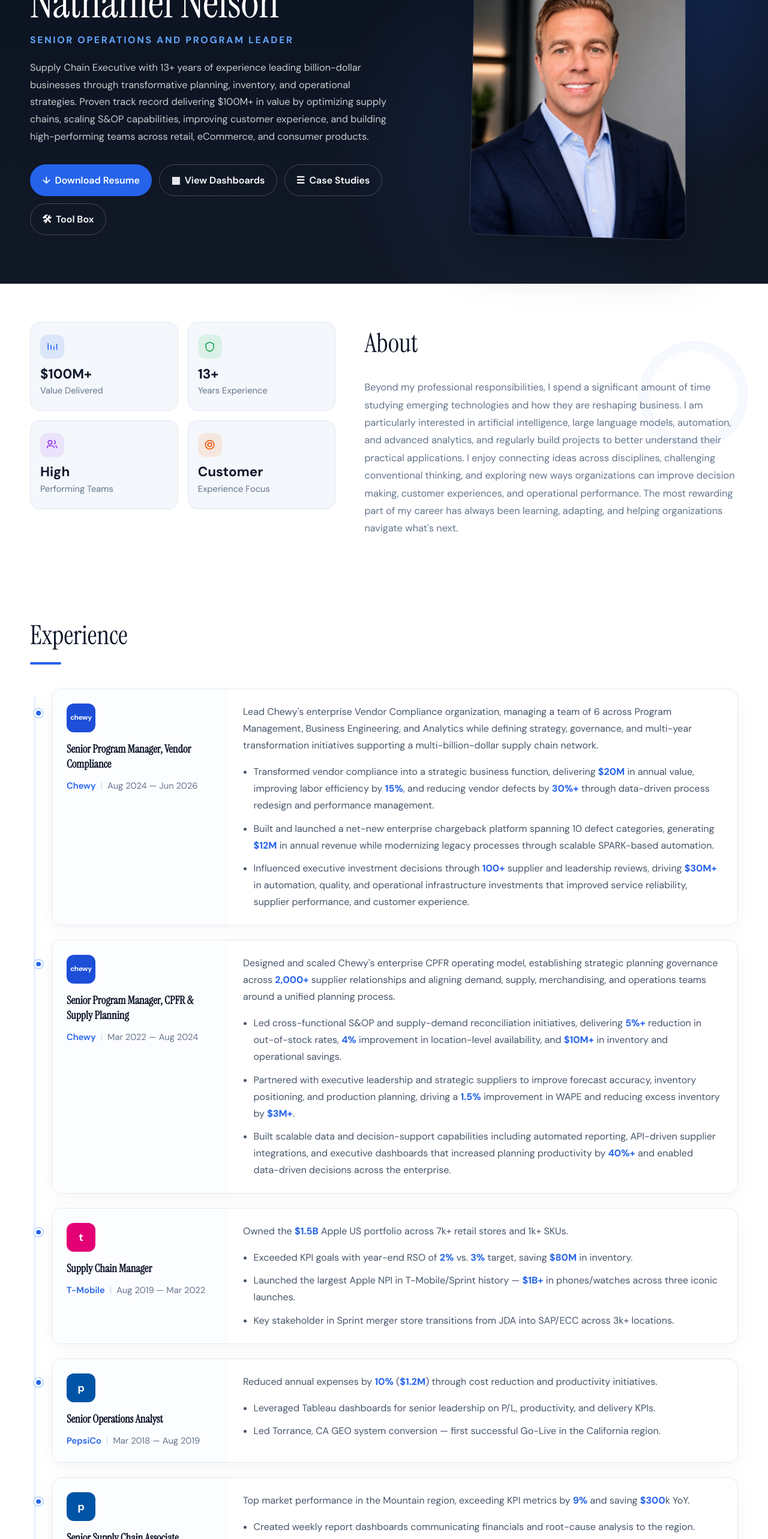
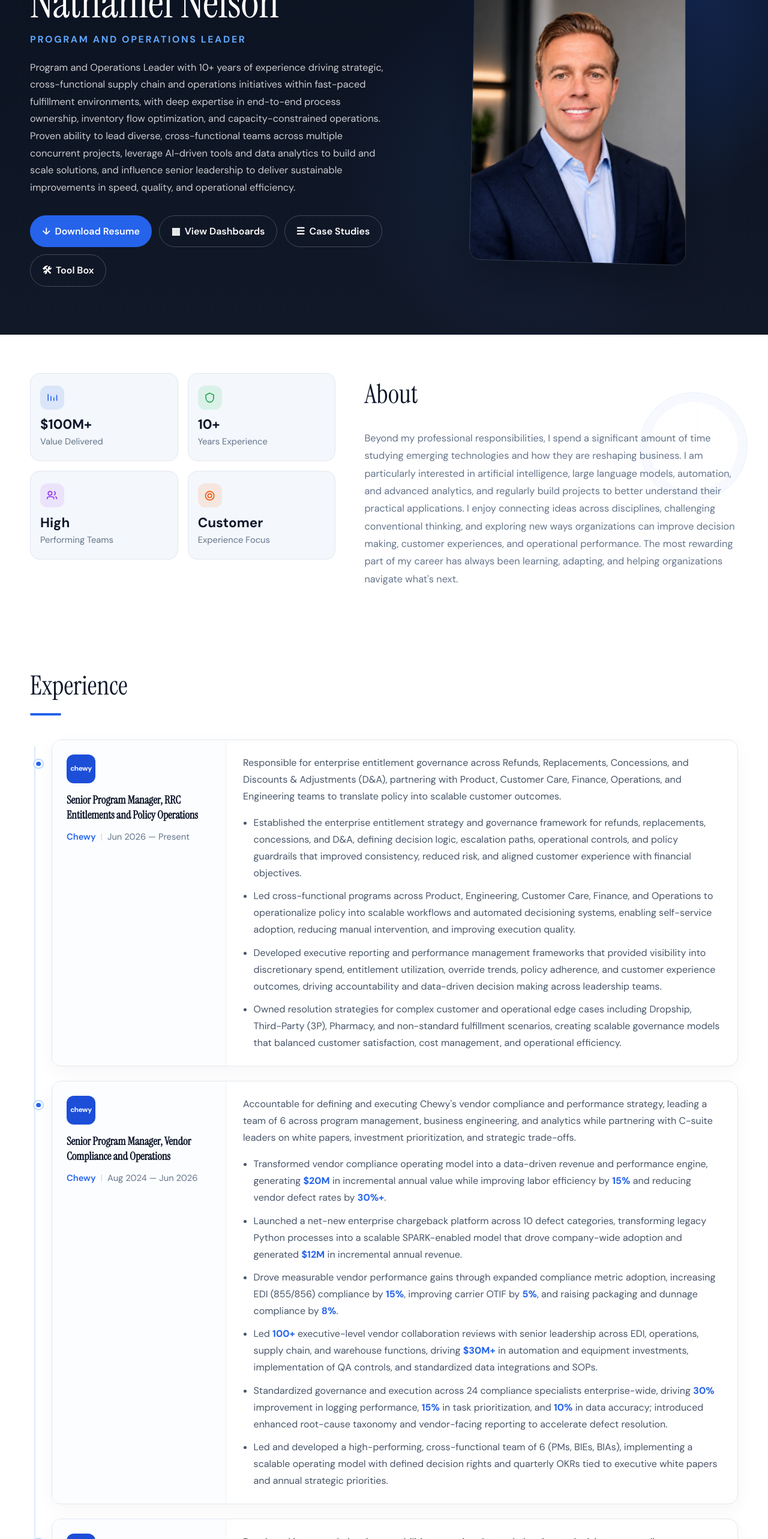
Before and after one commit to CaptianBoredASF/Website, a React (Vite) app: page / in a window 1280 px wide. Shown: the part 234-2800 px from the top of the page at 60% size. Built offline with nearby package versions, Linux system fonts and the light colour scheme.

Commit message:
Sync homepage content with updated resume

```diff
--- a/src/data/highlights.js
+++ b/src/data/highlights.js
@@ -7,7 +7,7 @@
   },
   {
     id: 'experience',
-    value: '13+',
+    value: '10+',
     label: 'Years Experience',
     icon: 'shield',
   },
--- a/src/data/resume.js
+++ b/src/data/resume.js
@@ -1,12 +1,12 @@
-// Tableau embed URLs: open a dashboard on Tableau Public → Share → Copy embed code → use the URL inside.
+// Tableau embed URLs: open a dashboard on Tableau Public → Share → Copy embed code → use the url value inside.
 
 export const siteConfig = {
   name: 'Nathaniel Nelson',
   domain: 'https://nathanielnelsond.com',
-  title: 'Senior Operations and Program Leader',
-  heroBadge: 'Supply Chain Executive',
+  title: 'Program and Operations Leader',
+  heroBadge: 'Supply Chain & Operations',
   tagline:
-    'Supply Chain Executive with 13+ years of experience leading billion-dollar businesses through transformative planning, inventory, and operational strategies. Proven track record delivering $100M+ in value by optimizing supply chains, scaling S&OP capabilities, improving customer experience, and building high-performing teams across retail, eCommerce, and consumer products.',
+    'Program and Operations Leader with 10+ years of experience driving strategic, cross-functional supply chain and operations initiatives within fast-paced fulfillment environments, with deep expertise in end-to-end process ownership, inventory flow optimization, and capacity-constrained operations. Proven ability to lead diverse, cross-functional teams across multiple concurrent projects, leverage AI-driven tools and data analytics to build and scale solutions, and influence senior leadership to deliver sustainable improvements in speed, quality, and operational efficiency.',
   email: 'Nathan.Nelson.D@gmail.com',
   phone: '(314) 566-4757',
   location: 'Fort Lauderdale, FL',
@@ -21,25 +21,44 @@
 
 export const experience = [
   {
-    role: 'Senior Program Manager, Vendor Compliance',
+    role: 'Senior Program Manager, RRC Entitlements and Policy Operations',
     company: 'Chewy',
-    period: 'Aug 2024 — Jun 2026',
+    location: 'Fort Lauderdale, FL',
+    period: 'Jun 2026 — Present',
     highlights: [
-      'Lead Chewy\'s enterprise Vendor Compliance organization, managing a team of 6 across Program Management, Business Engineering, and Analytics while defining strategy, governance, and multi-year transformation initiatives supporting a multi-billion-dollar supply chain network.',
-      'Transformed vendor compliance into a strategic business function, delivering $20M in annual value, improving labor efficiency by 15%, and reducing vendor defects by 30%+ through data-driven process redesign and performance management.',
-      'Built and launched a net-new enterprise chargeback platform spanning 10 defect categories, generating $12M in annual revenue while modernizing legacy processes through scalable SPARK-based automation.',
-      'Influenced executive investment decisions through 100+ supplier and leadership reviews, driving $30M+ in automation, quality, and operational infrastructure investments that improved service reliability, supplier performance, and customer experience.',
+      'Responsible for enterprise entitlement governance across Refunds, Replacements, Concessions, and Discounts & Adjustments (D&A), partnering with Product, Customer Care, Finance, Operations, and Engineering teams to translate policy into scalable customer outcomes.',
+      'Established the enterprise entitlement strategy and governance framework for refunds, replacements, concessions, and D&A, defining decision logic, escalation paths, operational controls, and policy guardrails that improved consistency, reduced risk, and aligned customer experience with financial objectives.',
+      'Led cross-functional programs across Product, Engineering, Customer Care, Finance, and Operations to operationalize policy into scalable workflows and automated decisioning systems, enabling self-service adoption, reducing manual intervention, and improving execution quality.',
+      'Developed executive reporting and performance management frameworks that provided visibility into discretionary spend, entitlement utilization, override trends, policy adherence, and customer experience outcomes, driving accountability and data-driven decision making across leadership teams.',
+      'Owned resolution strategies for complex customer and operational edge cases including Dropship, Third-Party (3P), Pharmacy, and non-standard fulfillment scenarios, creating scalable governance models that balanced customer satisfaction, cost management, and operational efficiency.',
     ],
   },
   {
-    role: 'Senior Program Manager, CPFR & Supply Planning',
+    role: 'Senior Program Manager, Vendor Compliance and Operations',
     company: 'Chewy',
+    location: 'Fort Lauderdale, FL',
+    period: 'Aug 2024 — Jun 2026',
+    highlights: [
+      'Accountable for defining and executing Chewy\'s vendor compliance and performance strategy, leading a team of 6 across program management, business engineering, and analytics while partnering with C-suite leaders on white papers, investment prioritization, and strategic trade-offs.',
+      'Transformed vendor compliance operating model into a data-driven revenue and performance engine, generating $20M in incremental annual value while improving labor efficiency by 15% and reducing vendor defect rates by 30%+.',
+      'Launched a net-new enterprise chargeback platform across 10 defect categories, transforming legacy Python processes into a scalable SPARK-enabled model that drove company-wide adoption and generated $12M in incremental annual revenue.',
+      'Drove measurable vendor performance gains through expanded compliance metric adoption, increasing EDI (855/856) compliance by 15%, improving carrier OTIF by 5%, and raising packaging and dunnage compliance by 8%.',
+      'Led 100+ executive-level vendor collaboration reviews with senior leadership across EDI, operations, supply chain, and warehouse functions, driving $30M+ in automation and equipment investments, implementation of QA controls, and standardized data integrations and SOPs.',
+      'Standardized governance and execution across 24 compliance specialists enterprise-wide, driving 30% improvement in logging performance, 15% in task prioritization, and 10% in data accuracy; introduced enhanced root-cause taxonomy and vendor-facing reporting to accelerate defect resolution.',
+      'Led and developed a high-performing, cross-functional team of 6 (PMs, BIEs, BIAs), implementing a scalable operating model with defined decision rights and quarterly OKRs tied to executive white papers and annual strategic priorities.',
+    ],
+  },
+  {
+    role: 'Senior Program Manager, CPFR and Supply',
+    company: 'Chewy',
+    location: 'Denver, CO',
     period: 'Mar 2022 — Aug 2024',
     highlights: [
-      'Designed and scaled Chewy\'s enterprise CPFR operating model, establishing strategic planning governance across 2,000+ supplier relationships and aligning demand, supply, merchandising, and operations teams around a unified planning process.',
-      'Led cross-functional S&OP and supply-demand reconciliation initiatives, delivering 5%+ reduction in out-of-stock rates, 4% improvement in location-level availability, and $10M+ in inventory and operational savings.',
-      'Partnered with executive leadership and strategic suppliers to improve forecast accuracy, inventory positioning, and production planning, driving a 1.5% improvement in WAPE and reducing excess inventory by $3M+.',
-      'Built scalable data and decision-support capabilities including automated reporting, API-driven supplier integrations, and executive dashboards that increased planning productivity by 40%+ and enabled data-driven decisions across the enterprise.',
+      'Developed integrated planning capabilities spanning demand planning, replenishment, supplier engagement, and S&OP/S&OE by scoping, designing, and launching Chewy\'s CPFR program as a net-new enterprise operating model across 2,000+ vendors.',
+      'Drove enterprise-wide optimization of vendor production planning and replenishment, leveraging standardized data, processes, and thresholds to deliver 5%+ OOS reduction, 4% location-level OOS reduction, and $10M+ in optimized savings.',
+      'Led monthly vendor performance reviews integrating supply and demand data; built API-driven data sharing and automated reporting pipelines (8+ reports), enabling real-time insights and driving 40%+ gains in efficiency and actionability.',
+      'Built and deployed 10+ Tableau dashboards paired with SOPs and operating playbooks, translating complex supply and demand signals into repeatable, decision-ready workflows adopted across planning and vendor teams.',
+      'Institutionalized governance and escalation across 20+ critical supply chain metrics, creating Non-Optimal Placement (NOP) as a top-five supply chain metric and deploying exception-based reporting that accelerated decision cycles by 20%+.',
     ],
   },
   {
@@ -48,10 +67,11 @@
     location: 'Seattle, WA',
     period: 'Aug 2019 — Mar 2022',
     highlights: [
-      'Owned the $1.5B Apple US portfolio across 7k+ retail stores and 1k+ SKUs.',
-      'Exceeded KPI goals with year-end RSO of 2% vs. 3% target, saving $80M in inventory.',
-      'Launched the largest Apple NPI in T-Mobile/Sprint history — $1B+ in phones/watches across three iconic launches.',
-      'Key stakeholder in Sprint merger store transitions from JDA into SAP/ECC across 3k+ locations.',
+      'Responsible for end-to-end supply planning and inventory management of the $1.5B Apple portfolio supporting 7,000+ retail locations and 1,000+ SKUs across the largest wireless retailer in North America.',
+      'Directed inventory strategy, demand signal management, and replenishment planning for the Apple portfolio, achieving a 2% Retail Stock Out rate versus a 3% target, avoiding approximately $80M in inventory exposure, and influencing leadership to cancel $60M in purchase orders while exceeding financial write-down targets by $1.6M.',
+      'Led supply planning, capacity management, and launch readiness for the largest Apple NPI in company history, orchestrating over $1B in product launches while aligning Procurement, Operations, Logistics, Retail, and Executive Leadership.',
+      'Established supplier risk mitigation and business continuity strategies during COVID-19 supply constraints, partnering with Procurement and Apple to manage capacity limitations, portfolio prioritization, allocation planning, and executive scenario modeling.',
+      'Served as a key leader in the Sprint merger integration and enterprise planning transformation, overseeing the migration of 3,000+ retail locations from JDA to SAP/ECC while enhancing replenishment processes, reporting governance, and inventory visibility.',
     ],
   },
   {
@@ -60,21 +80,19 @@
     location: 'Dallas, TX',
     period: 'Mar 2018 — Aug 2019',
     highlights: [
-      'Reduced annual expenses by 10% ($1.2M) through cost reduction and productivity initiatives.',
-      'Leveraged Tableau dashboards for senior leadership on P/L, productivity, and delivery KPIs.',
-      'Led Torrance, CA GEO system conversion — first successful Go-Live in the California region.',
+      'Responsible for operations and logistics for 5 major markets, driving collection, analysis, evaluation, and reporting of transportation and logistics activities including performance metrics, SLAs, scorecards, cost models, and P/L.',
+      'Successfully reduced operation annual expenses by 10% or $1.2 million by leading cost reduction and productivity initiatives, fleet management, and enhancement features.',
+      'Effectively built DRT reports to improve ADAS to 90% and above for Q1 and Q2 of 2019; instituted new FSV standards to increase volume by 20% from PY and cascaded to the analyst teams.',
+      'Leveraged Tableau to communicate dashboards to senior leadership on operations KPI categories including P/L metrics, Payload Productivity, Off Day Orders, Manifest Compliance, Under Minimums, and Delivery in Full.',
+      'Coordinated and advised a multi-million dollar initiative to convert Torrance, CA to GEO system, achieving the first successful Go-Live of the California region (Received W2G Award from the Market Director).',
     ],
   },
   {
     role: 'Senior Supply Chain Associate',
     company: 'PepsiCo',
     location: 'Denver, CO',
-    period: 'Aug 2015 — Mar 2018',
-    highlights: [
-      'Top market performance in the Mountain region, exceeding KPI metrics by 9% and saving $300k YoY.',
-      'Created weekly report dashboards communicating financials and root-cause analysis to the region.',
-      'Developed risk matrix for FSV standards adopted company-wide as BAU.',
-    ],
+    period: '2015 — 2018',
+    highlights: [],
   },
   {
     role: 'Field/Warehouse Inventory Analyst',
@@ -108,6 +126,7 @@
       'Contract Strategy',
       'Vendor Negotiations',
       'Strategic Vendor Engagement',
+      'Think Big & Value Innovation',
       'Data Analytics',
       'Dashboards & KPIs',
       'Executive Reporting',
@@ -118,13 +137,14 @@
     skills: [
       'SQL',
       'Tableau',
-      'Python',
+      'Jira',
+      'Confluence',
       'Snowflake',
       'KNIME',
       'SAP',
+      'Python (Automation)',
       'Vertica',
-      'Jira',
-      'Confluence',
+      'WMS',
       'ETL Pipelines',
       'Data Warehousing',
       'Forecasting & Predictive Analytics',
```
